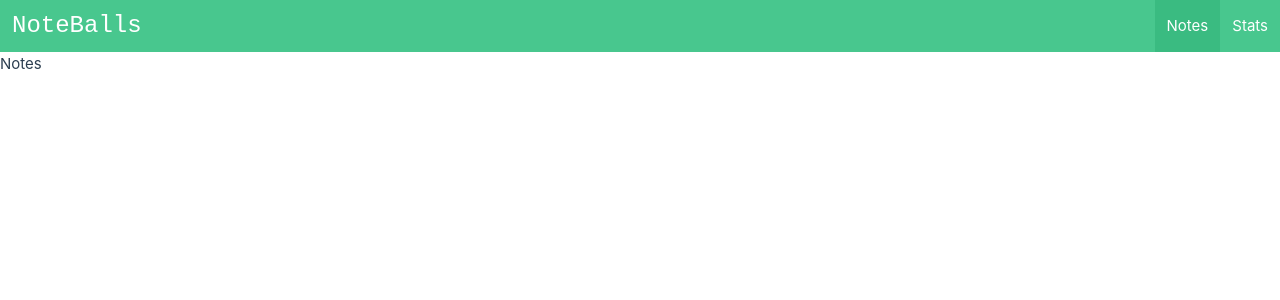
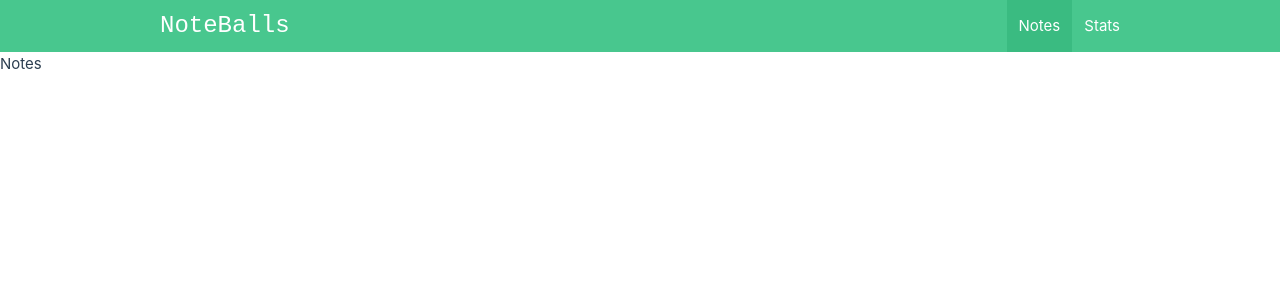
Before and after one commit to memorah/vue-composition-api-noteAPP, a Vue app: page /#/ in a window 1280 px wide. Shown: the top 300 px of the page. Built offline with nearby package versions, Linux system fonts and the light colour scheme.

Commit message:
responsivite menu bulma

```diff
--- a/src/components/layout/NavBar.vue
+++ b/src/components/layout/NavBar.vue
@@ -1,5 +1,6 @@
 <template>
   <nav class="navbar is-success" role="navigation" aria-label="main navigation">
+    <div class="container is-max-desktop">
       <div class="navbar-brand">
         <div class="navbar-item is-size-4 is-family-monospace">NoteBalls</div>
         <a
@@ -14,7 +15,6 @@
           <span aria-hidden="true"></span>
         </a>
       </div>
-
       <div id="navbarBasicExample" class="navbar-menu">
         <div class="navbar-end">
           <RouterLink to="/" class="navbar-item" active-class="is-active">
@@ -25,6 +25,7 @@
           </RouterLink>
         </div>
       </div>
+    </div>
   </nav>
 </template>
 
```
Lines whose indentation alone changed are shown as unchanged.
